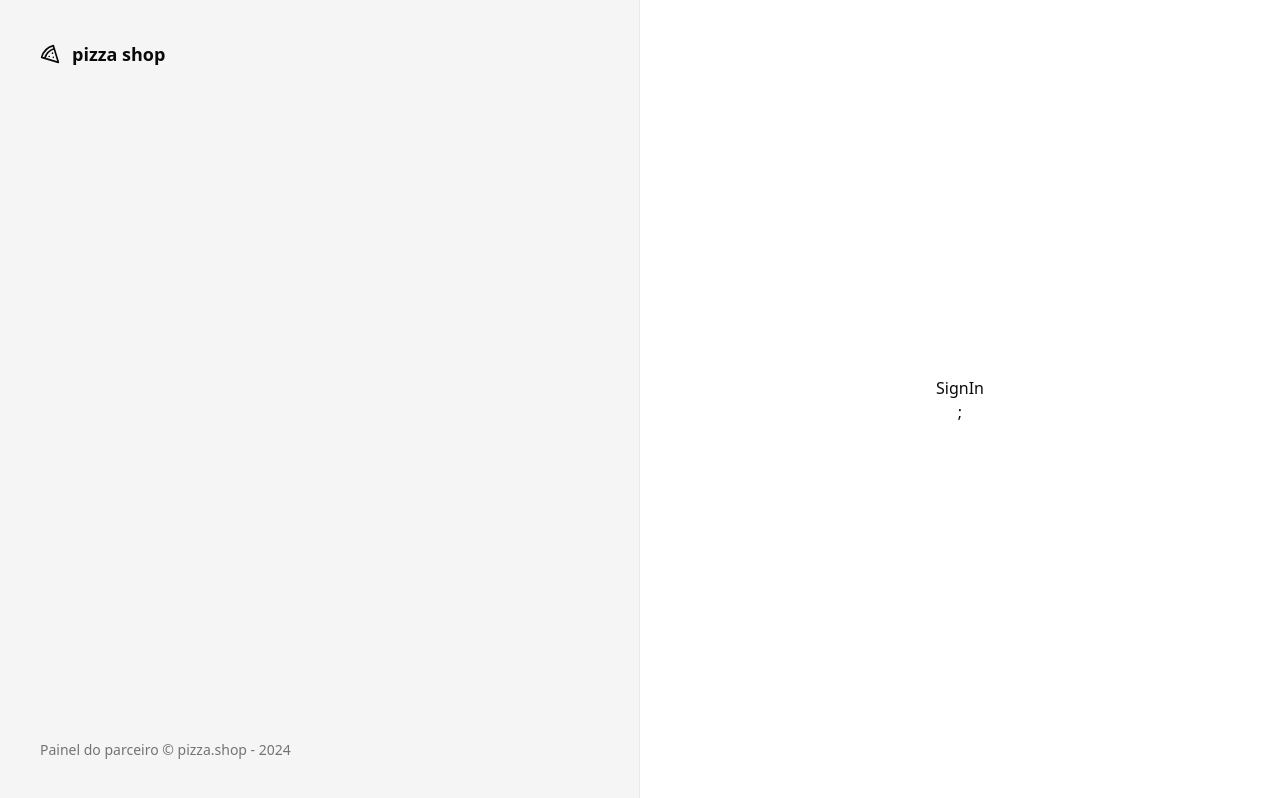
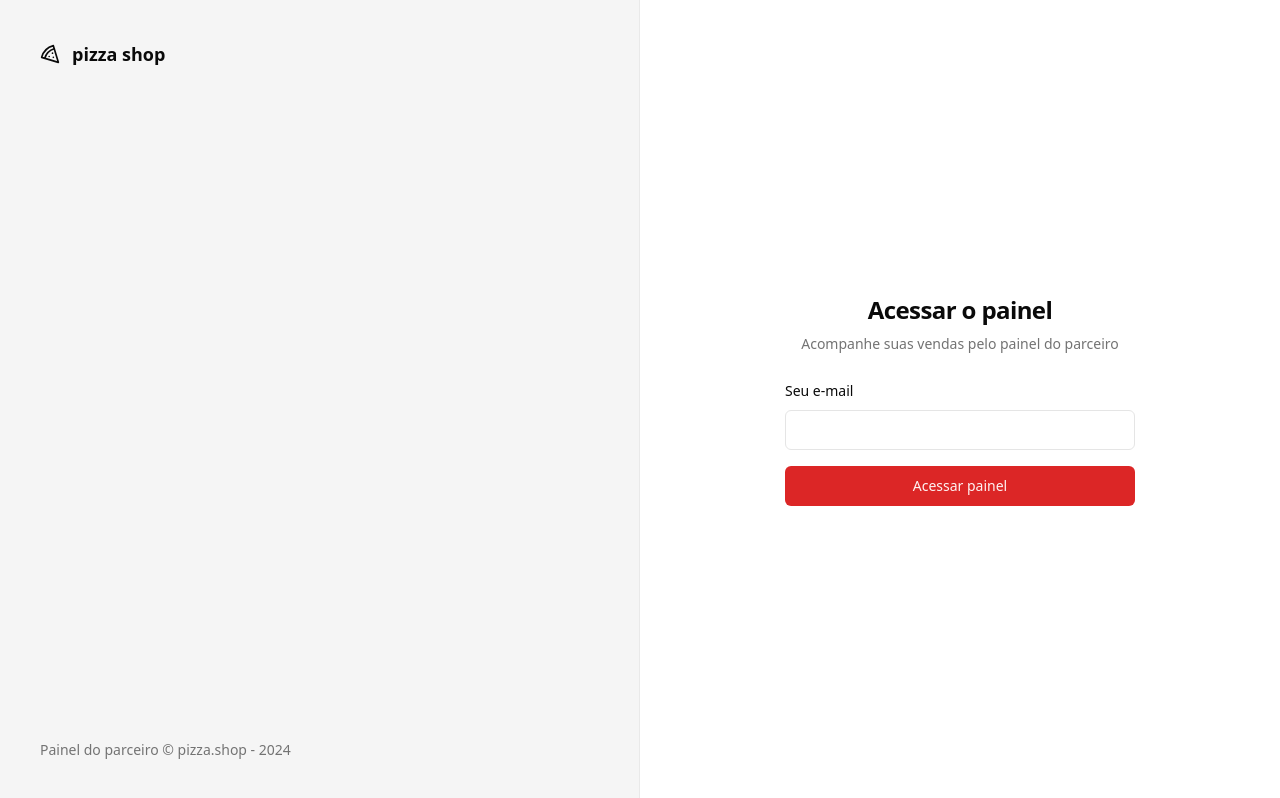
Before and after one commit to isaqu3d/pizza-shop, a React (Vite) app in the folder web/: page /sign-in in a window 1280 px wide. Built offline with nearby package versions, Linux system fonts and the light colour scheme.

Commit message:
feat: add components input, label and styles

```diff
--- a/web/src/pages/auth/sign-in.tsx
+++ b/web/src/pages/auth/sign-in.tsx
@@ -1,9 +1,35 @@
 import { Helmet } from "react-helmet-async";
+
+import { Button } from "@/components/ui/button";
+import { Input } from "@/components/ui/input";
+import { Label } from "@/components/ui/label";
 export function SignIn() {
   return (
     <>
       <Helmet title="Login" />
-      <h1>SignIn</h1>;
+      <div className="p-8 ">
+        <div className="flex w-[350px] flex-col justify-center gap-6">
+          <div className="flex flex-col gap-2 text-center">
+            <h1 className="text-2xl font-semibold tracking-tight">
+              Acessar o painel
+            </h1>
+            <p className="text-sm text-muted-foreground">
+              Acompanhe suas vendas pelo painel do parceiro
+            </p>
+          </div>
+
+          <form className="space-y-4">
+            <div className="space-y-2">
+              <Label htmlFor="email"> Seu e-mail</Label>
+              <Input id="email" type="email" />
+            </div>
+
+            <Button className="w-full" type="submit">
+              Acessar painel
+            </Button>
+          </form>
+        </div>
+      </div>
     </>
   );
 }
```
